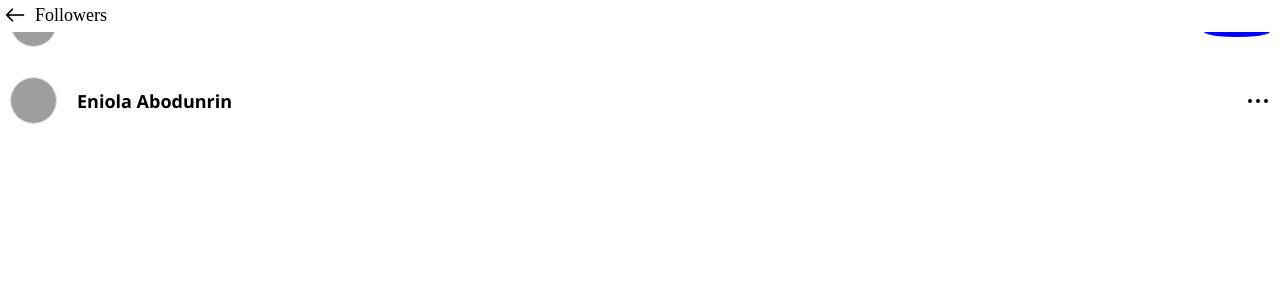
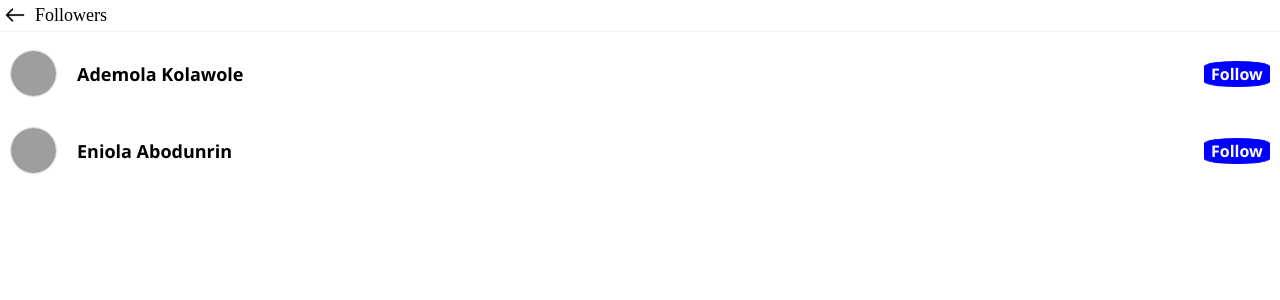
Before and after one commit to afolabieniola95/Texmee, a PHP site: page /followers.html in a window 1280 px wide. Shown: the top 300 px of the page. Run offline with PHP 8.4, Linux system fonts and the light colour scheme; grey boxes are pictures that could not be loaded.

Commit message:
working on progress

```diff
--- a/followers.css
+++ b/followers.css
@@ -10,10 +10,11 @@ padding: 0px 10px;
  top: 0;
  left: 0;
  width: 100%;
- border-bottom: 1px solid white;
+ border-bottom: 1px solid whitesmoke;
  background: white;
  padding: 5px;
  font-size: 18px;
+ z-index: 1;
 }
 
 .header img{
@@ -23,10 +24,11 @@ height: 20px;
 
 .followers-container{
  width: 100%;
+ padding-top: 50px;
  background: white;
 }
 
-.followers-id{
+.follower-card{
   width: 100%;
   background: white;
   display: flex;
@@ -77,6 +79,11 @@ height: 20px;
   font-weight: bold;
 }
 
+
+.dots{
+  display: none;
+}
+
 .dot{
   width: 0px;
   height: 0px;
@@ -84,3 +91,52 @@ height: 20px;
   border-radius: 50px;
   margin: 2px;
 }
+
+.follow-alert{
+  position: absolute;
+  top: 30%;
+  left: 50%;
+  border: 1px solid gainsboro;
+  width: 280px;
+  padding: 5px;
+  color: black;
+  border-radius: 9px;
+  font-size: 15px;
+  font-family: Segoe UI;
+  background: whitesmoke;
+  text-shadow: 1px 1px 1px white;
+  box-shadow: 1px 1px 2px gainsboro;
+  transform: translate(-50%, -50%);
+  opacity: 0;
+}
+
+.dot-menu{
+position: fixed;
+top: 0%;
+right: 0%;
+width: 0px;
+height: 0px;
+border-radius: 9px;
+border: 1px solid gainsboro;
+background: whitesmoke;
+transition: 0.1s;
+}
+
+.menu-nav{
+padding: 3px 9px;
+font-size: 15px;
+color: black;
+text-align: left;
+font-family: Segoe UI;
+}
+
+.dot-menu-close{
+  display: none;
+  position: fixed;
+  top: 0;
+  right: 0;
+  left: 0;
+  bottom: 0;
+  width: 100%;
+  background: transparent;
+}
--- a/followers.html
+++ b/followers.html
@@ -9,14 +9,14 @@
 <body>
 
   <div class="header">
-   <img src="icon/backarrow.png">
+   <img onclick="history.back()" src="icon/backarrow.png">
    <div>Followers</div>
   </div>
 
 
 
   <div class="followers-container">
-    <div class="followers-id">
+    <div class="follower-card">
     <div style="width: 100%; display: flex; align-items: center; gap: 20px;">
     <div class="follower-avater">
       <div id="id-1"></div>
@@ -25,10 +25,16 @@
    </div>
 
    <button class="follow-btn">Follow</button>
+   <div class="dots">
+    <div class="dot"></div>
+    <div class="dot"></div>
+    <div class="dot"></div>
+   </div>
+
     </div>
 
 
-    <div class="followers-id">
+    <div class="follower-card">
     <div style="width: 100%; display: flex; align-items: center; gap: 20px;">
     <div class="follower-avater">
     <div id="id-2"></div>
@@ -36,7 +42,9 @@
     <div id="follower-name">Eniola Abodunrin</div>
    </div>
 
-   <div class="dots" style="display: flex;">
+   <button class="follow-btn">Follow</button>
+
+   <div class="dots">
     <div class="dot"></div>
     <div class="dot"></div>
     <div class="dot"></div>
@@ -44,10 +52,17 @@
 
   </div>
 
- </div>
+ <div class="follow-alert">You a now following (following name)</div>
+
+ <div class="dot-menu-close"></div>
+
+ <div class="dot-menu">
+  <div class="menu-nav">Chat</div>
+  <div class="menu-nav">Unfollow</div>
+  <div class="menu-nav" style="color: red">Delete</div>
 
 
-
+ </div>
 
 <script src="followers.js"></script>
 
--- a/followers.js
+++ b/followers.js
@@ -1,18 +1,45 @@
-const followersContainer = document.querySelector('.followers-container');
 
-followersContainer.textontent = "No followers yet";
-followersContainer.style.textAlign = "center";
-followersContainer.style.color = "grey";
-followersContainer.style.paddingTop = "50px";
-followersContainer.style.fontSize = "17px";
 
-const followBtn = document.querySelector('.follow-btn');
-const dots = document.querySelector('.dot');
+const followAlert = document.querySelector('.follow-alert');
+const dotMenu = document.querySelector('.dot-menu');
+const dot = document.querySelector('.dots');
+const menuClose = document.querySelector('.dot-menu-close');
 
-followBtn.addEventListener('click', ()=>{
-  followBtn.style.display = 'none';
-  dots.style.display = 'block';
+dot.addEventListener('click', ()=>{
+dotMenu.style.top = '5%';
+dotMenu.style.right = '2%';
+dotMenu.style.width = '100px';
+dotMenu.style.height = '80px';
+
+menuClose.style.display = 'block';
 });
 
-const dots = document.createElement('div');
-dots.className = 'dot';
+menuClose.addEventListener('click', ()=>{
+dotMenu.style.top = '0%';
+dotMenu.style.right = '0%';
+dotMenu.style.width = '0px';
+dotMenu.style.height = '0px';
+
+menuClose.style.display = 'none';
+});
+
+document.addEventListener('click', (e)=>{
+  if(e.target.classList.contains('follow-btn')){
+    const card = e.target.closest('.follower-card');
+    const followBtn = card.querySelector('.follow-btn');
+    const dots = card.querySelector('.dots');
+
+    followBtn.style.display = 'none';
+    dots.style.display = 'flex';
+    followAlert.style.transition = 'opacity 0.1s ease-out';
+    followAlert.style.opacity = '1';
+
+    setTimeout(()=>{
+    followAlert.style.transition = 'opacity 0.1s ease-in';
+    followAlert.style.opacity = '0';
+    }, 2000);
+
+
+  }
+
+});
--- a/profile.html
+++ b/profile.html
@@ -98,7 +98,7 @@
 .edit-profile{
   border: 1px solid gainsboro;
   font-size: 16px;
-  font-family: san-serif;
+  font-family: sans-serif;
   padding: 5px;
   width: 160px;
   border-radius: 9px;
```
Lines whose indentation alone changed are shown as unchanged.
